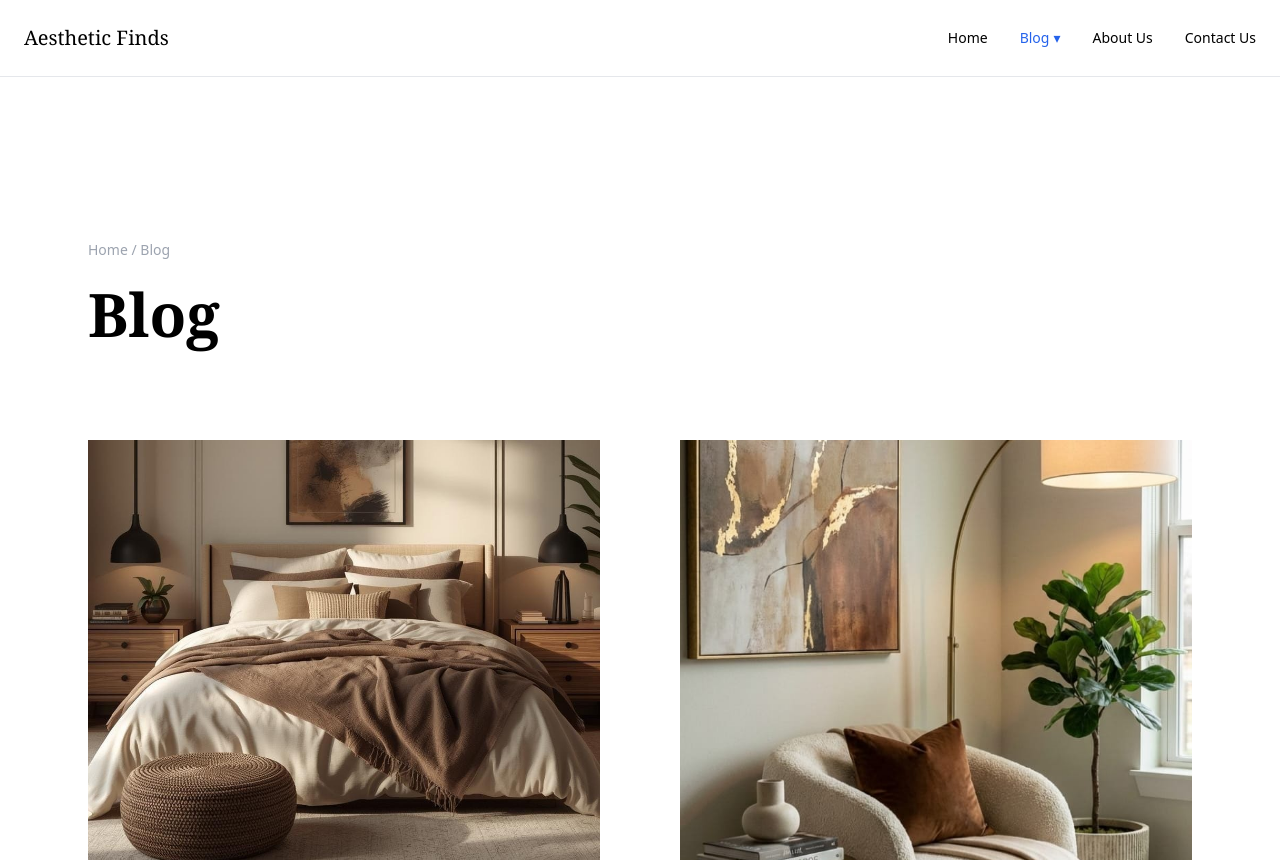
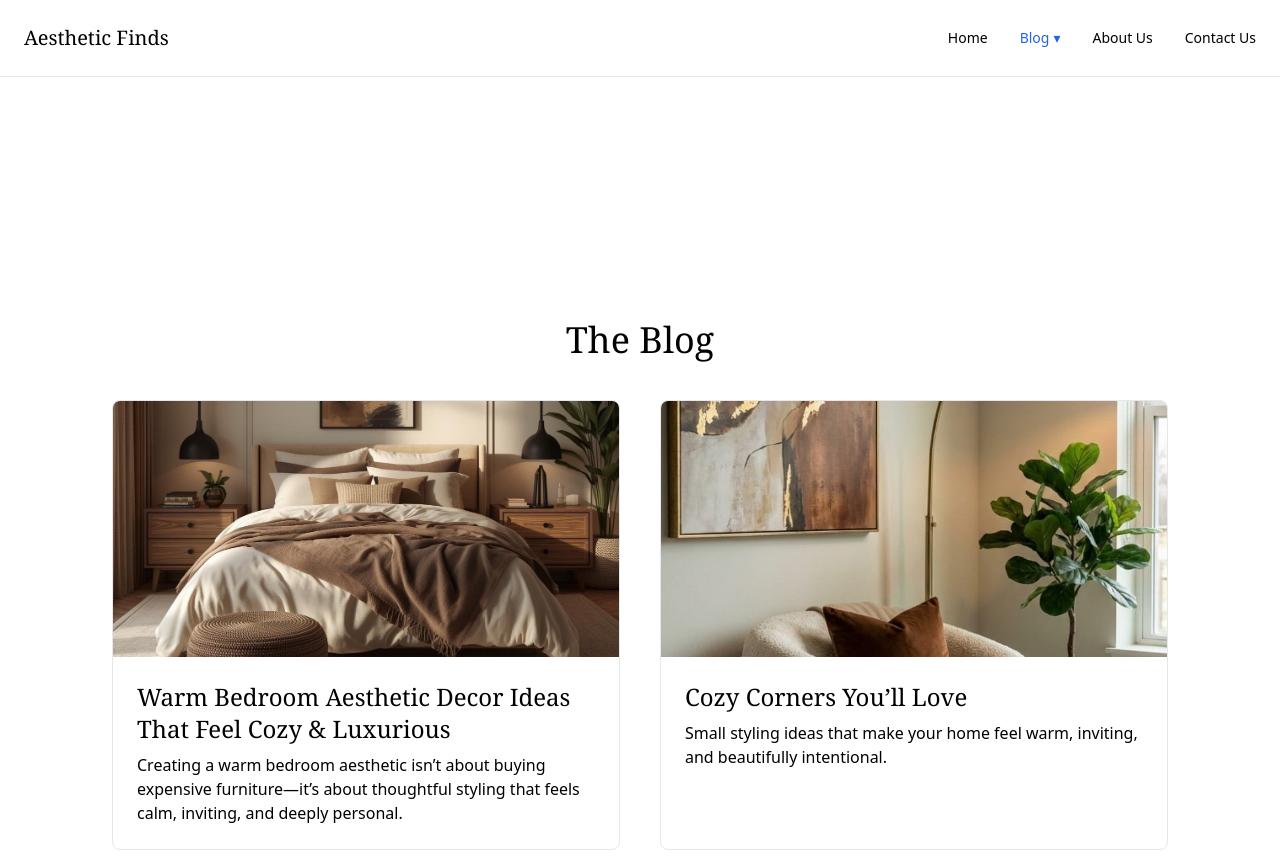
Before and after one commit to muasyamuthengi-gif/aestheticfindsbyanna, a Next.js app: page /blog in a window 1280 px wide. Shown: the top 862 px of the page. Built offline with nearby package versions, Linux system fonts and the light colour scheme; a web font is replaced by a local one.

Commit message:
Update page.js

```diff
--- a/app/blog/page.js
+++ b/app/blog/page.js
@@ -1,50 +1,71 @@
 export default function BlogPage() {
   return (
-    <>
-      {/* Breadcrumb */}
-      <p className="text-sm text-gray-400 mb-6">
-        Home / Blog
-      </p>
-
-      {/* Title */}
-      <h1 className="text-5xl md:text-6xl font-serif font-semibold mb-24">
-        Blog
+    <main className="max-w-6xl mx-auto px-6 py-20">
+      <h1 className="text-4xl font-serif mb-10 text-center text-black">
+        The Blog
       </h1>
 
-      {/* Cards */}
-      <div className="grid md:grid-cols-2 gap-20">
-        {/* Card 1 */}
-        <a href="/blog/slow-living" className="block">
+      <div className="grid md:grid-cols-2 gap-10">
+        {/* Blog Post 1 */}
+        <a
+          href="/blog/slow-living"
+          className="group block border rounded-lg overflow-hidden transition-shadow hover:shadow-xl"
+        >
+          {/* Image wrapper locks size */}
+          <div className="h-64 w-full overflow-hidden">
             <img
               src="/blog1a.jpg"
-            className="w-full h-[420px] object-cover mb-6"
-            alt=""
+              alt="Slow living"
+              className="
+                h-full w-full
+                object-cover
+                transition-transform duration-500 ease-out
+                group-hover:scale-105
+              "
             />
-          <h2 className="text-2xl font-serif mb-3">
-            Warm Bedroom Aesthetic Decor Ideas
+          </div>
+
+          <div className="p-6">
+            <h2 className="text-2xl font-serif mb-2 text-black">
+              Warm Bedroom Aesthetic Decor Ideas That Feel Cozy & Luxurious
             </h2>
-          <p className="text-lg text-gray-600 leading-relaxed">
-            Creating a warm bedroom aesthetic isn’t about expensive furniture,
-            but thoughtful, calming choices that feel inviting and intentional.
+            <p className="text-black">
+              Creating a warm bedroom aesthetic isn’t about buying expensive
+              furniture—it’s about thoughtful styling that feels calm, inviting,
+              and deeply personal.
             </p>
+          </div>
         </a>
 
-        {/* Card 2 */}
-        <a href="/blog/cozy-corners" className="block">
+        {/* Blog Post 2 */}
+        <a
+          href="/blog/cozy-corners"
+          className="group block border rounded-lg overflow-hidden transition-shadow hover:shadow-xl"
+        >
+          <div className="h-64 w-full overflow-hidden">
             <img
               src="/blog2.jpg"
-            className="w-full h-[420px] object-cover mb-6"
-            alt=""
+              alt="Cozy corners"
+              className="
+                h-full w-full
+                object-cover
+                transition-transform duration-500 ease-out
+                group-hover:scale-105
+              "
             />
-          <h2 className="text-2xl font-serif mb-3">
+          </div>
+
+          <div className="p-6">
+            <h2 className="text-2xl font-serif mb-2 text-black">
               Cozy Corners You’ll Love
             </h2>
-          <p className="text-lg text-gray-600 leading-relaxed">
-            Small styling ideas that transform everyday spaces into warm,
-            inviting corners.
+            <p className="text-black">
+              Small styling ideas that make your home feel warm, inviting, and
+              beautifully intentional.
             </p>
+          </div>
         </a>
       </div>
-    </>
+    </main>
   );
 }
```
Lines whose indentation alone changed are shown as unchanged.
